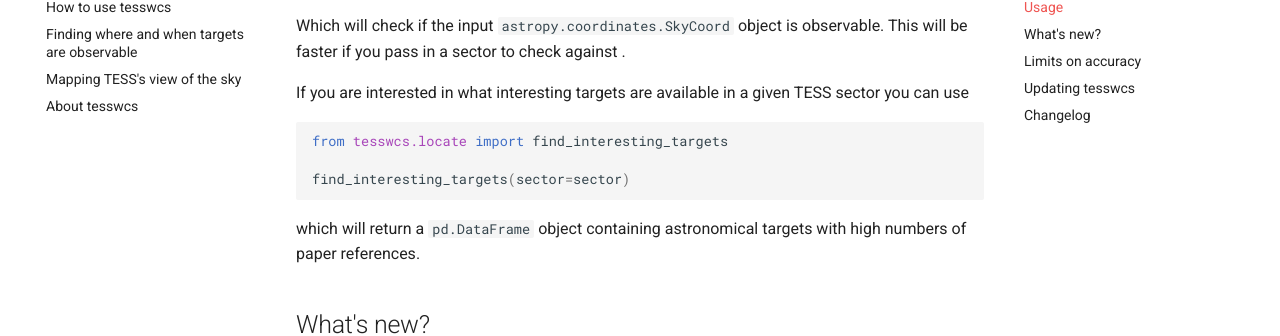
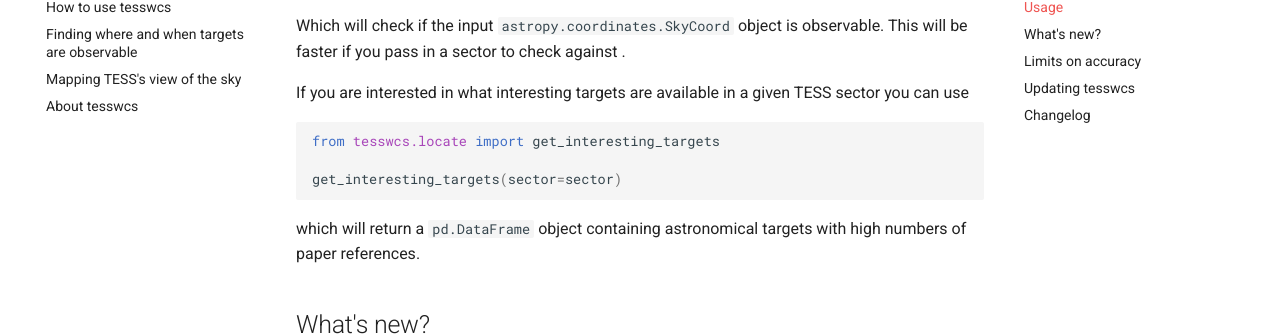
Before and after one commit to tessgi/tesswcs, an MkDocs documentation site: the page built from docs/README.md, in a window 1280 px wide and 900 px high, scrolled down 2236 px. Shown: the part 128-464 px from the top of the window. Built offline with MkDocs 1.6.1 and Material for MkDocs 9.7.7, drawn with Linux system fonts in a browser that asks for light colours; comment, search, counter and statistics services are not loaded.

Commit message:
update readme [skip ci]

````diff
--- a/docs/README.md
+++ b/docs/README.md
@@ -85,9 +85,9 @@ Which will check if the input `astropy.coordinates.SkyCoord` object is observabl
 If you are interested in what interesting targets are available in a given TESS sector you can use
 
 ```python
-from tesswcs.locate import find_interesting_targets
+from tesswcs.locate import get_interesting_targets
 
-find_interesting_targets(sector=sector)
+get_interesting_targets(sector=sector)
 ```
 
 which will return a `pd.DataFrame` object containing astronomical targets with high numbers of paper references.
````
